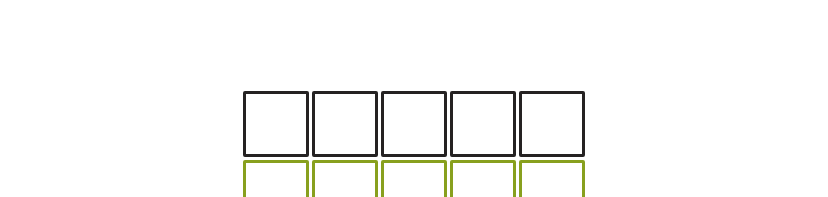
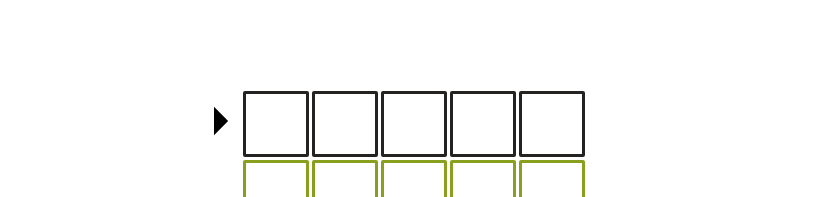
Before and after one commit to Liljenberg89/wordle, a React (Vite) app in the folder worlde-react/: page / in a window 1280 px wide. Both pictures are taken after a click on the button "Start". Shown: the top 197 px of the page, without its empty margins (226-1054 px from the left). Built offline with nearby package versions, Linux system fonts and the light colour scheme.

Commit message:
Added triangle to show active row

```diff
--- a/worlde-react/src/App.css
+++ b/worlde-react/src/App.css
@@ -111,14 +111,24 @@ body {
 .active-row {
   border: 3px solid rgb(37, 34, 34);
 }
-.active-ball {
-  width: 10px;
-  height: 10px;
-  border-radius: 100%;
-  background-color: rgb(6, 85, 19);
+.active-triangle-box {
   position: relative;
   left: -190px;
-  box-shadow:
-    rgba(0, 0, 0, 0.05) 0px 6px 24px 0px,
-    rgba(0, 0, 0, 0.08) 0px 0px 0px 1px;
 }
+.triangle {
+  width: 20px;
+  height: 20px;
+  background-color: black;
+  position: absolute;
+  top: -10px;
+  left: -20px;
+  transform: rotate(45deg);
+}
+.triangle-block {
+  width: 20px;
+  height: 30px;
+  position: absolute;
+  background-color: rgb(255, 255, 255);
+  top: -15px;
+  left: -30px;
+}
--- a/worlde-react/src/App.tsx
+++ b/worlde-react/src/App.tsx
@@ -11,7 +11,7 @@ function App() {
   const [guesses, setGuesses] = useState<Record<string, any>>({});
   const [num, setNum] = useState<number>(0);
   const [ok, setOk] = useState<boolean>(true);
-  const [pos, setPos] = useState<number>(35);
+  const [pos, setPos] = useState<number>(30);
   const [pressed, setPressed] = useState<any>({
     corr: "",
     semicorr: "",
@@ -67,6 +67,10 @@ function App() {
   const Playfield = () => {
     return (
       <div className="playfield">
+        <div className="active-triangle-box" style={{ top: pos }}>
+          <div className="triangle"></div>
+          <div className="triangle-block"></div>
+        </div>
         <Field />
         <KeyBoard />
       </div>
@@ -81,7 +85,7 @@ function App() {
     setSemiCorrect({});
     setGuesses({});
     setOk(true);
-    setPos(35);
+    setPos(30);
     setPressed([]);
   };
 
```
